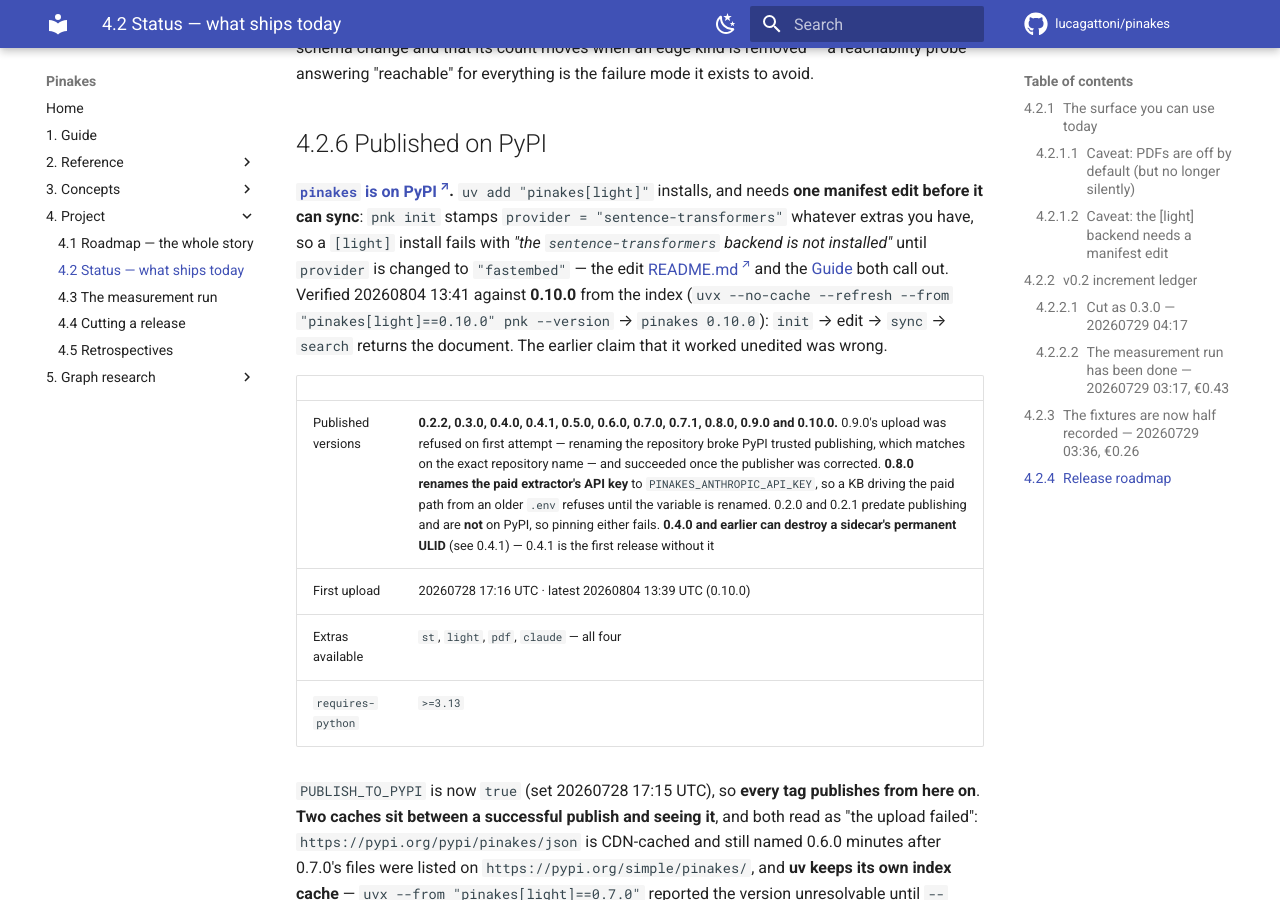
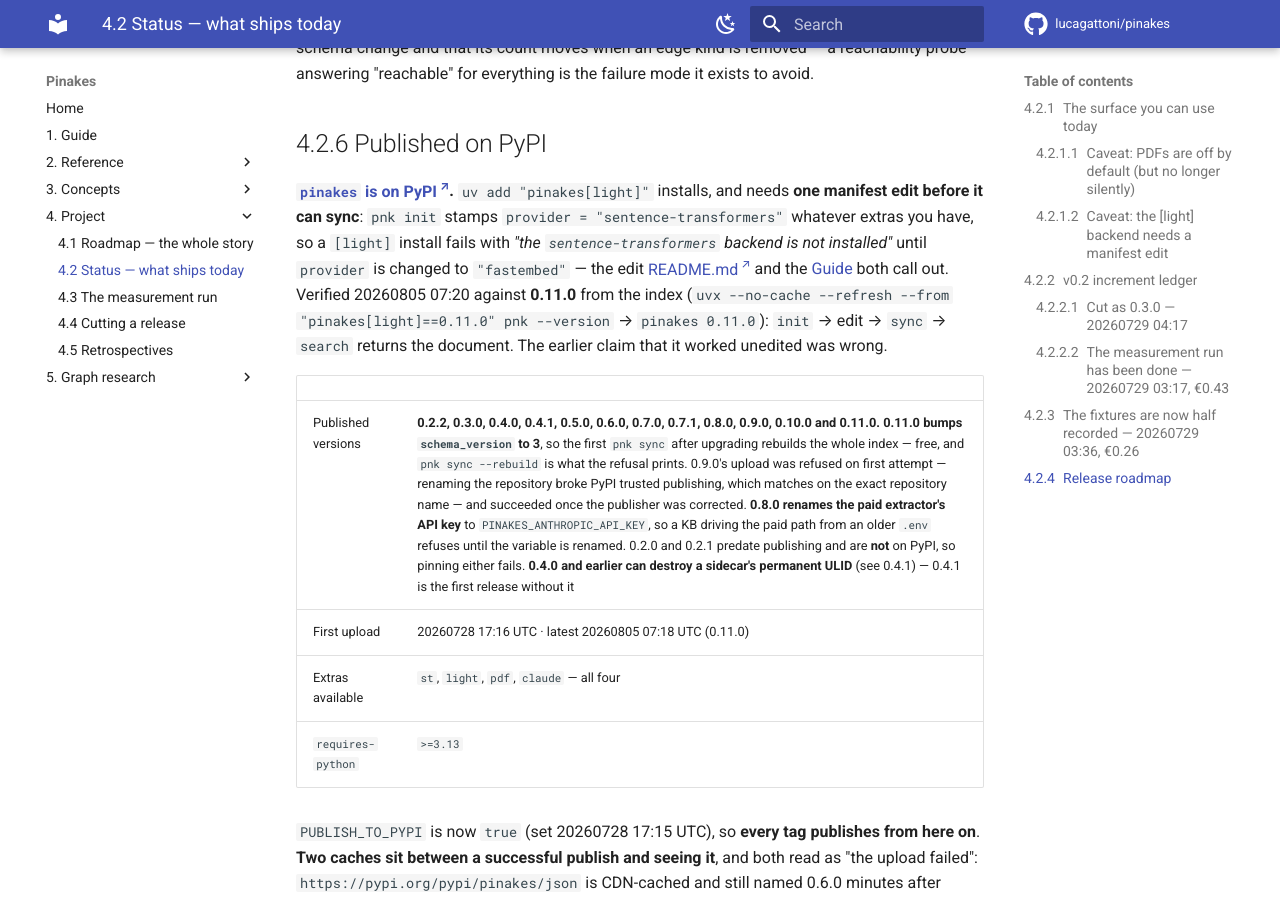
Before and after one commit to lucagattoni/Pinakes, an MkDocs documentation site: the page built from docs/STATUS.md, in a window 1280 px wide and 900 px high, scrolled down 16038 px. Built offline with MkDocs 1.6.1 and Material for MkDocs 9.7.7, drawn with Linux system fonts in a browser that asks for light colours; comment, search, counter and statistics services are not loaded.

Commit message:
Record 0.11.0 as published, and the fourth thing that hides a good upload
docs/STATUS.md: 0.11.0 joins the published list, with the schema_version 3
rebuild stated there too — it is the fact a reader deciding whether to upgrade
needs, and the published-versions row is where they will be looking. Latest
upload 20260805 07:18 UTC; the verified-install line names 0.11.0, the version
actually installed.

docs/RELEASING.md gains a fourth row. The three caches it already names are
about stale answers; this one is not a cache at all. PyPI's index cannot resolve
a version that uploaded seconds ago even with --no-cache, measured at ~90 s on
this release: the first attempt said 'unsatisfiable' about a package whose two
files the publish log had already shown uploading. The remedy is to poll rather
than conclude from one attempt, and it matters in one direction only — a false
'it did not publish' invites re-cutting a version PyPI will never accept twice.

```diff
--- a/docs/STATUS.md
+++ b/docs/STATUS.md
@@ -490,13 +490,13 @@
 `provider = "sentence-transformers"` whatever extras you have, so a `[light]` install fails with
 *"the `sentence-transformers` backend is not installed"* until `provider` is changed to
 `"fastembed"` — the edit [README.md](https://github.com/lucagattoni/pinakes/blob/main/README.md) and the [Guide](GUIDE.md#choosing-a-backend)
-both call out. Verified 20260804 13:41 against **0.10.0** from the index (`uvx --no-cache --refresh --from "pinakes[light]==0.10.0" pnk --version` → `pinakes 0.10.0`): `init` → edit → `sync` →
+both call out. Verified 20260805 07:20 against **0.11.0** from the index (`uvx --no-cache --refresh --from "pinakes[light]==0.11.0" pnk --version` → `pinakes 0.11.0`): `init` → edit → `sync` →
 `search` returns the document. The earlier claim that it worked unedited was wrong.
 
 | | |
 |---|---|
-| Published versions | **0.2.2, 0.3.0, 0.4.0, 0.4.1, 0.5.0, 0.6.0, 0.7.0, 0.7.1, 0.8.0, 0.9.0 and 0.10.0.** 0.9.0's upload was refused on first attempt — renaming the repository broke PyPI trusted publishing, which matches on the exact repository name — and succeeded once the publisher was corrected. **0.8.0 renames the paid extractor's API key** to `PINAKES_ANTHROPIC_API_KEY`, so a KB driving the paid path from an older `.env` refuses until the variable is renamed. 0.2.0 and 0.2.1 predate publishing and are **not** on PyPI, so pinning either fails. **0.4.0 and earlier can destroy a sidecar's permanent ULID** (see 0.4.1) — 0.4.1 is the first release without it |
-| First upload | 20260728 17:16 UTC · latest 20260804 13:39 UTC (0.10.0) |
+| Published versions | **0.2.2, 0.3.0, 0.4.0, 0.4.1, 0.5.0, 0.6.0, 0.7.0, 0.7.1, 0.8.0, 0.9.0, 0.10.0 and 0.11.0.** **0.11.0 bumps `schema_version` to 3**, so the first `pnk sync` after upgrading rebuilds the whole index — free, and `pnk sync --rebuild` is what the refusal prints. 0.9.0's upload was refused on first attempt — renaming the repository broke PyPI trusted publishing, which matches on the exact repository name — and succeeded once the publisher was corrected. **0.8.0 renames the paid extractor's API key** to `PINAKES_ANTHROPIC_API_KEY`, so a KB driving the paid path from an older `.env` refuses until the variable is renamed. 0.2.0 and 0.2.1 predate publishing and are **not** on PyPI, so pinning either fails. **0.4.0 and earlier can destroy a sidecar's permanent ULID** (see 0.4.1) — 0.4.1 is the first release without it |
+| First upload | 20260728 17:16 UTC · latest 20260805 07:18 UTC (0.11.0) |
 | Extras available | `st`, `light`, `pdf`, `claude` — all four |
 | `requires-python` | `>=3.13` |
 
```
Also changed, not shown: docs/RELEASING.md (+1 -0 lines).
